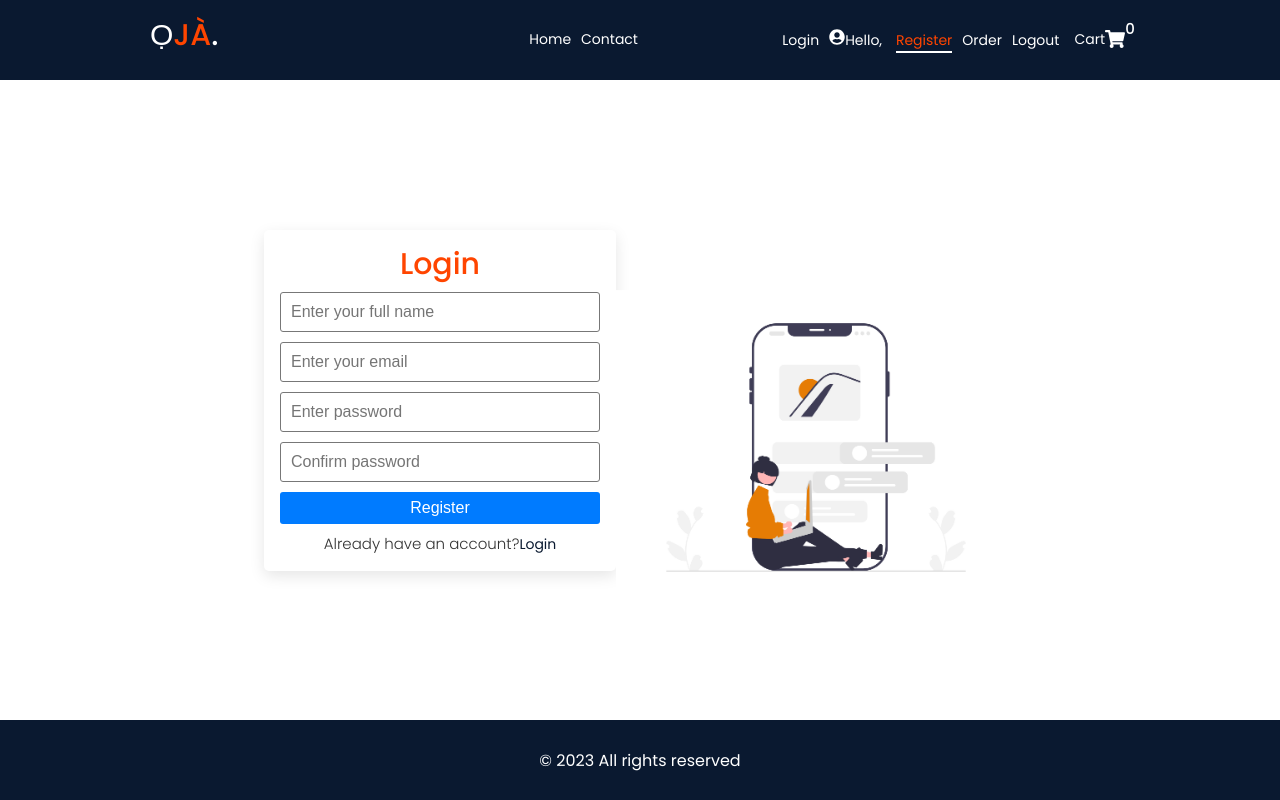
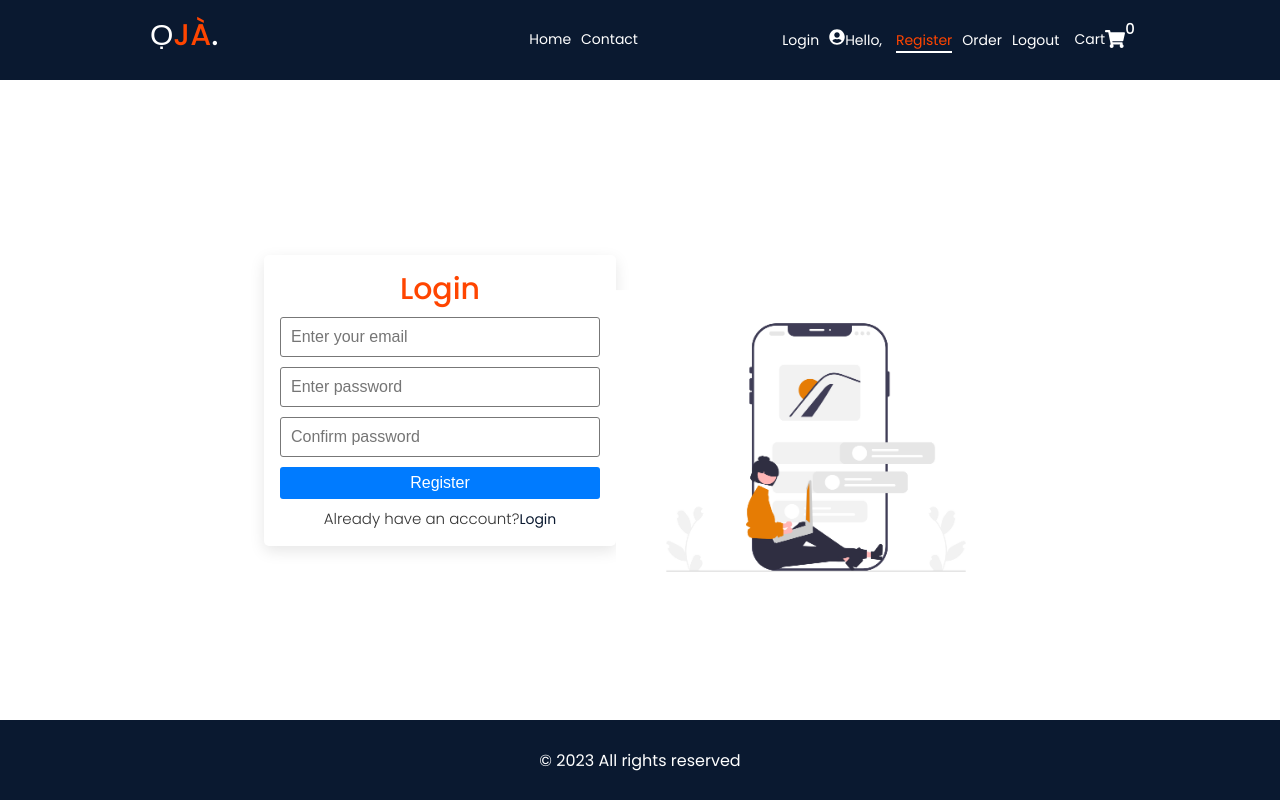
Before and after one commit to Lizdev-05/oja, a React (Create React App) app: page /register in a window 1280 px wide. Built offline with nearby package versions, Linux system fonts and the light colour scheme; no server answers.

Commit message:
remove the gmail to use the remaining name as display name

```diff
--- a/src/components/header/Header.js
+++ b/src/components/header/Header.js
@@ -49,6 +49,14 @@ const Header = () => {
       if (user) {
         setDisplayUsername(user.displayName);
 
+        if (user.displayName == null) {
+          const userDisplayName = user.email.slice(0, -10);
+          console.log(userDisplayName);
+          const capitalizeUserDisplayName =
+            userDisplayName.charAt(0).toUpperCase() + userDisplayName.slice(1);
+          console.log(capitalizeUserDisplayName);
+        }
+        setDisplayUsername(user.displayName);
         // dispatch user to redux store
         dispatch(
           SET_ACTIVE_USER({
--- a/src/pages/auth/Register.js
+++ b/src/pages/auth/Register.js
@@ -10,7 +10,6 @@ import { auth } from "../../firebase/config";
 import Loader from "../../components/loader/Loader";
 
 const Register = () => {
-  const [fullName, setFullName] = useState(""); // [state, setState
   const [email, setEmail] = useState("");
   const [password, setPassword] = useState("");
   const [confirmPassword, setConfirmPassword] = useState("");
@@ -61,14 +60,6 @@ const Register = () => {
             <h2>Login</h2>
             <form onSubmit={registerUser}>
               <input
-                type="text"
-                placeholder="Enter your full name"
-                required
-                value={fullName}
-                onChange={(e) => setFullName(e.target.value)}
-              />
-
-              <input
                 type="email"
                 placeholder="Enter your email"
                 required
```
